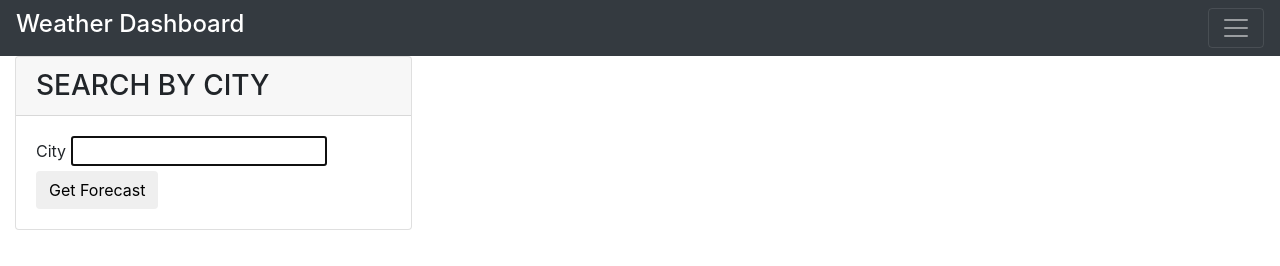
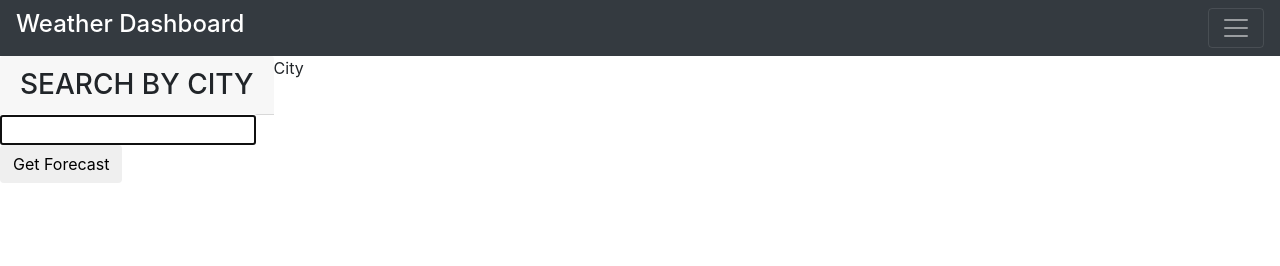
Before and after one commit to sidoniag/weather_dashboard, a plain HTML site: page index.html in a window 1280 px wide. Drawn offline with nearby package versions, Linux system fonts and the light colour scheme; a web font is replaced by a local one.

Commit message:
update index.html

```diff
--- a/index.html
+++ b/index.html
@@ -1,5 +1,6 @@
 <!DOCTYPE html>
 <html lang="en">
+
 <head>
     <meta charset="UTF-8">
     <meta name="viewport" content="width=device-width, initial-scale=1.0">
@@ -8,6 +9,7 @@
     <link rel="style" href=".assets/css/style.css" />
     <title>Weather Dashboard</title>
 </head>
+
 <body>
 <header>
     <div class="pos-f-t">
@@ -23,18 +25,24 @@
           </button>
         </nav>
       </div>
-      <div class="col-12 col-md-4">
-        <div class="card">
+</header>
+
+      <div class="col-lg-3">
+        <div class="row">
           <h3 class="card-header text-uppercase">Search By City</h3>
-          <form id="user-form" class="card-body">
             <label class="form-label" for="username">City</label>
             <input name="username" id="username" type="text" autofocus="true" class="form-input" />
             <button type="submit" class="btn" id="searchBtn">Get Forecast</button>
-          </form>
         </div>
-        </div>
-</header>
-  <script src="https://code.jquery.com/jquery-3.4.1.min.js"></script>
-    <script src="assets/js/script.js"></script>
+      </div>
+
+      <div class="col-lg-9">
+        <div id="today" class="mt-3"></div>
+        <div id="forecast" class="row mt-3"></div>
+      </div>
+
+<script src="https://code.jquery.com/jquery-3.4.1.min.js"></script>
+<script src="assets/js/script.js"></script>
 </body>
+
 </html>
```
